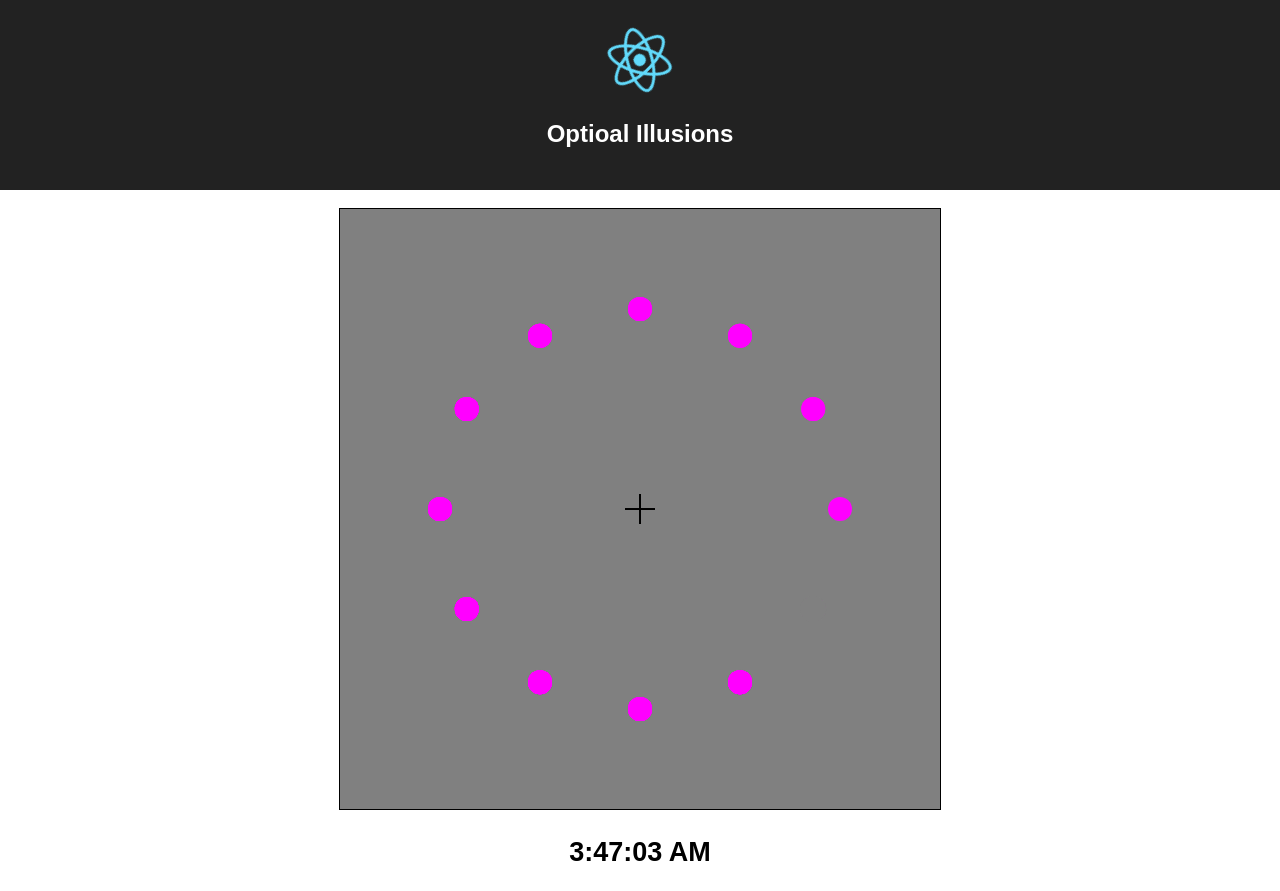
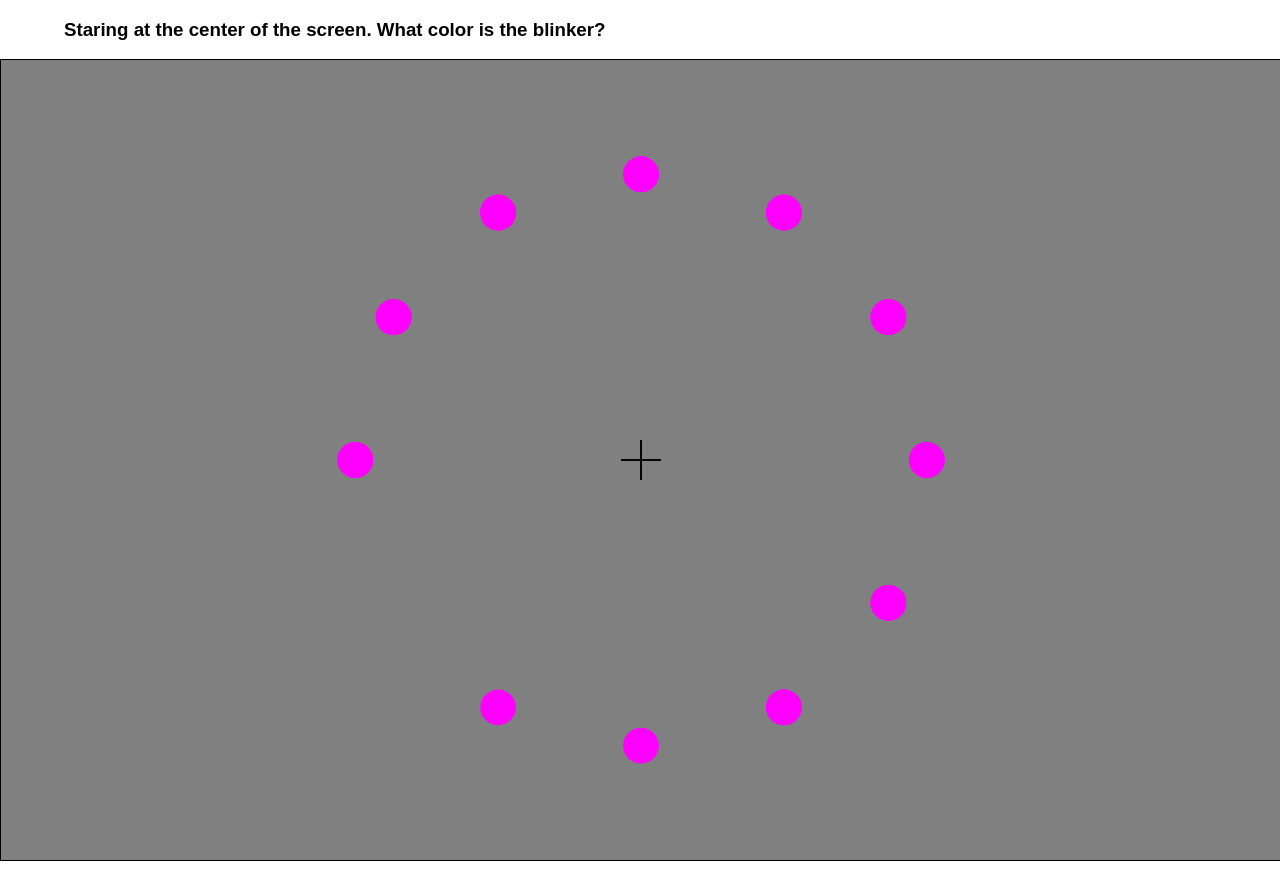
Before and after one commit to xyzy10/react-optical, a React (Create React App) app: page / in a window 1280 px wide. After the commit the page ends 861 px from the top, so only its background shows below. Built offline with nearby package versions, Linux system fonts and the light colour scheme.

Commit message:
Auto resize

```diff
--- a/src/App.css
+++ b/src/App.css
@@ -1,28 +1,11 @@
-.App {
-  text-align: center;
+#myCanvas {
+  display: block;
+  margin: 0 auto;
 }
 
-.App-logo {
-  animation: App-logo-spin infinite 20s linear;
-  height: 80px;
+#message {
+  /* position: absolute;
+  top: 5%;
+  left: 5%; */
+  padding-left: 5%;
 }
-
-.App-header {
-  background-color: #222;
-  height: 150px;
-  padding: 20px;
-  color: white;
-}
-
-.App-title {
-  font-size: 1.5em;
-}
-
-.App-intro {
-  font-size: large;
-}
-
-@keyframes App-logo-spin {
-  from { transform: rotate(0deg); }
-  to { transform: rotate(360deg); }
-}
--- a/src/App.js
+++ b/src/App.js
@@ -5,21 +5,23 @@ import './App.css';
 
 class App extends Component {
   render() {
+    let canvasHeight = window.innerHeight;
+    let canvasWidth = window.innerWidth;
+
+    if (canvasHeight > canvasWidth) {
+      canvasWidth = window.innerWidth;
+    }
+
     return (
-      <div className="App">
-        <header className="App-header">
-          <img src={logo} className="App-logo" alt="logo" />
-          <h1 className="App-title">Optioal Illusions</h1>
-        </header>
-        <p className="App-intro">
-         <OpticalApp
+      <div id="AppContainer">
+        <OpticalApp
           numberCircle={12}
           circleColor={"magenta"}
-          canvasWidth={600}
+          canvasWidth={canvasWidth}
+          canvasHeight={canvasHeight}
           canvasColor={"grey"}
-          renderTime={300}
-         />
-        </p>
+          renderTime={1000}
+        />
       </div>
     );
   }
--- a/src/Components/OpticalApp/OpticalApp.js
+++ b/src/Components/OpticalApp/OpticalApp.js
@@ -6,7 +6,6 @@ class OpticalApp extends React.Component {
   constructor(props) {
     super(props);
     this.state = {
-      date: new Date(),
       blinkIndex: 0
     };
   }
@@ -27,7 +26,6 @@ class OpticalApp extends React.Component {
     let blinkIndex = (this.state.blinkIndex === this.props.numberCircle - 1) ?  0 : this.state.blinkIndex + 1;
 
     this.setState({
-      date: new Date(),
       blinkIndex: blinkIndex
     });
   }
@@ -35,11 +33,20 @@ class OpticalApp extends React.Component {
   render() {
     const circles = [];
     const canvasWidth = this.props.canvasWidth;
-    const canvasHeight = canvasWidth;
-    const circleradius = canvasWidth / 50;
+    const canvasHeight = this.props.canvasHeight;
+
+    let r = 0;
+    let circleradius = 0;
 
     // The radius of the middle circle
-    const r = canvasWidth / 3;
+    if (canvasHeight > canvasWidth) {
+      r = canvasWidth / 2.8;
+      circleradius = canvasWidth / 45;
+    } else {
+      r = canvasHeight / 2.8;
+      circleradius = canvasHeight / 45;
+    }
+
     // The location of the center point of the middle circle
     const cx = canvasWidth / 2;
     const cy = canvasHeight / 2;
@@ -86,14 +93,14 @@ class OpticalApp extends React.Component {
 
     return (
       <div>
+        <h3 id="message">Staring at the center of the screen. What color is the blinker?</h3>
          <canvas id="myCanvas"
           width={canvasWidth}
           height={canvasHeight}
           style={{border: "1px solid #000", backgroundColor: this.props.canvasColor}}>
         </canvas>
         {circles}
-        <Cross id="myCanvas" x={cx} y={cy} len={canvasWidth / 20} />
-        <h2>{this.state.date.toLocaleTimeString()}</h2>
+        <Cross id="myCanvas" x={cx} y={cy} len={canvasHeight / 20} />
       </div>
     );
   }
```
